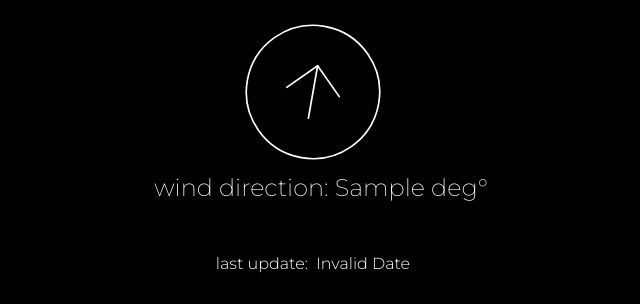
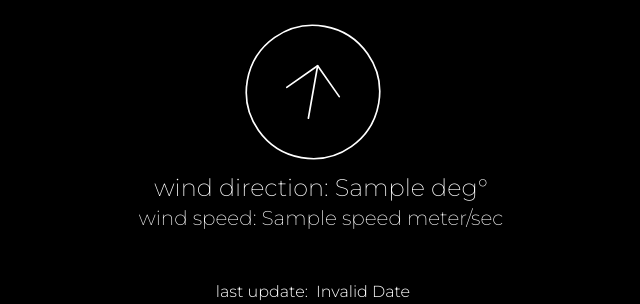
Before and after one commit to myFavShrimp/weather, a FastAPI app: template templates/index.html in a window 1280 px wide. Shown: the part 633-937 px from the top of the page, without its empty margins (327-967 px from the left). Before the commit the page ends 906 px from the top, so only its background shows below. Run offline with FastAPI, Linux system fonts and the light colour scheme; the template is opened without the code that fills it: most values are stand-ins (such as "Sample title", 1, 10 or a date in 2020).

Commit message:
Added wind speed

```diff
--- a/templates/index.html
+++ b/templates/index.html
@@ -76,6 +76,7 @@
                     <img class="filter invert h-40 w-40 justify-self-center" src="/static/svg/compass.svg" style="-webkit-transform:rotate({{ wind_data['deg'] + 180 }}deg); -moz-transform: rotate({{ wind_data['deg'] + 180 }}deg); -ms-transform: rotate({{ wind_data['deg'] + 180 }}deg); -o-transform: rotate({{ wind_data['deg'] + 180 }}deg); transform: rotate({{ wind_data['deg'] + 180 }}deg);" />
                 </div>
                 <h1 class="text-2xl font-extralight text-center">wind direction: {{ wind_data['deg'] }}°</h1>
+                <h1 class="text-xl font-extralight text-center">wind speed: {{ wind_data['speed'] }} meter/sec</h1>
             </div>
         {% endif %}
 
```
